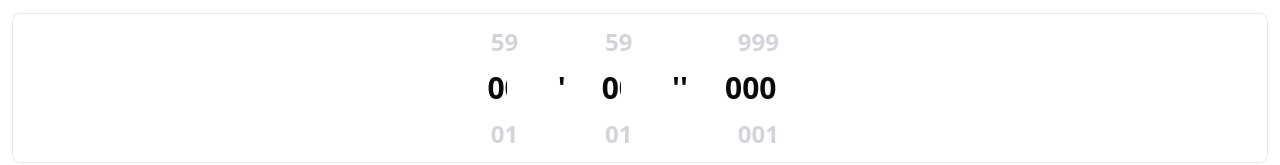
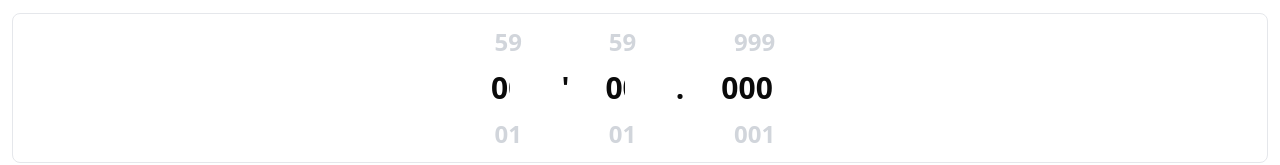
Before and after one commit to GangHyeokLee/BukguSwimming, a Next.js app: page /lane in a window 1280 px wide. Shown: the part 432-597 px from the top of the page. Built offline with nearby package versions, Linux system fonts and the light colour scheme.

Commit message:
Refactor: restructure LanePage component by extracting LaneClientComponent; update SubmitDialog layout and Timer display for improved user experience

```diff
--- a/src/app/lane/page.tsx
+++ b/src/app/lane/page.tsx
@@ -1,8 +1,4 @@
-"use client"
-import FoulPanel from "@/components/lane/FoulPanel";
-import { SubmitDialog } from "@/components/lane/SubmitDialog";
-import Timer from "@/components/lane/Timer";
-import { useState } from "react";
+
 
 // const dummyGame={
 //     type: "dummy",
@@ -14,10 +10,11 @@ import { useState } from "react";
 //     gender: "male",
 // }
 
-export default function LoginPage() {
+import LaneClientComponent from "@/components/lane/LaneClientComponent";
 
-    const [time, setTime] = useState(0);
-    const [foul, setFoul] = useState<string>("없음");
+export default function LanePage() {
+
+
 
     return (
         <div className="px-3 flex flex-col justify-center items-center w-full h-screen gap-8">
@@ -27,9 +24,7 @@ export default function LoginPage() {
             <div>
                 선수 정보
             </div>
-            <FoulPanel foul={foul} setFoul={setFoul} />
-            <Timer setTime={setTime} />
-            <SubmitDialog time={time} foul={foul} />
+            <LaneClientComponent />
         </div>
     );
 }
--- /dev/null
+++ b/src/components/lane/LaneClientComponent.tsx
@@ -0,0 +1,21 @@
+"use client"
+import FoulPanel from "@/components/lane/FoulPanel";
+import { SubmitDialog } from "@/components/lane/SubmitDialog";
+import Timer from "@/components/lane/Timer";
+import { useState } from "react";
+
+import { memo } from "react";
+
+function LaneClientComponent() {
+  const [time, setTime] = useState(0);
+  const [foul, setFoul] = useState<string>("없음");
+  return (
+    <>
+      <FoulPanel foul={foul} setFoul={setFoul} />
+      <Timer setTime={setTime} />
+      <SubmitDialog time={time} foul={foul} />
+    </>
+  )
+}
+
+export default memo(LaneClientComponent);
--- a/src/components/lane/SubmitDialog.tsx
+++ b/src/components/lane/SubmitDialog.tsx
@@ -27,7 +27,7 @@ export const SubmitDialog = ({ time, foul }: SubmitDialogProps) => {
           <hr />
           <div className="text-lg mt-5 flex flex-col gap-2">
             <div>반칙 내용</div>
-            <div className="text-xl font-bold w-[300px] break-words">
+            <div className="text-xl font-bold w-[280px] break-words">
               {foul}
             </div>
           </div>
--- a/src/components/lane/Timer.tsx
+++ b/src/components/lane/Timer.tsx
@@ -18,7 +18,7 @@ function Timer({ setTime }: TimerProps) {
             <NumDial maxNum={60} dialNum={minutes} setDialNum={setMinutes} />
             <div className="text-3xl font-bold">&apos;</div>
             <NumDial maxNum={60} dialNum={seconds} setDialNum={setSeconds} />
-            <div className="text-3xl font-bold">&apos;&apos;</div>
+            <div className="text-3xl font-bold">.</div>
             <NumDial maxNum={1000} dialNum={milliseconds} setDialNum={setMilliseconds} />
         </div>
     );
```
